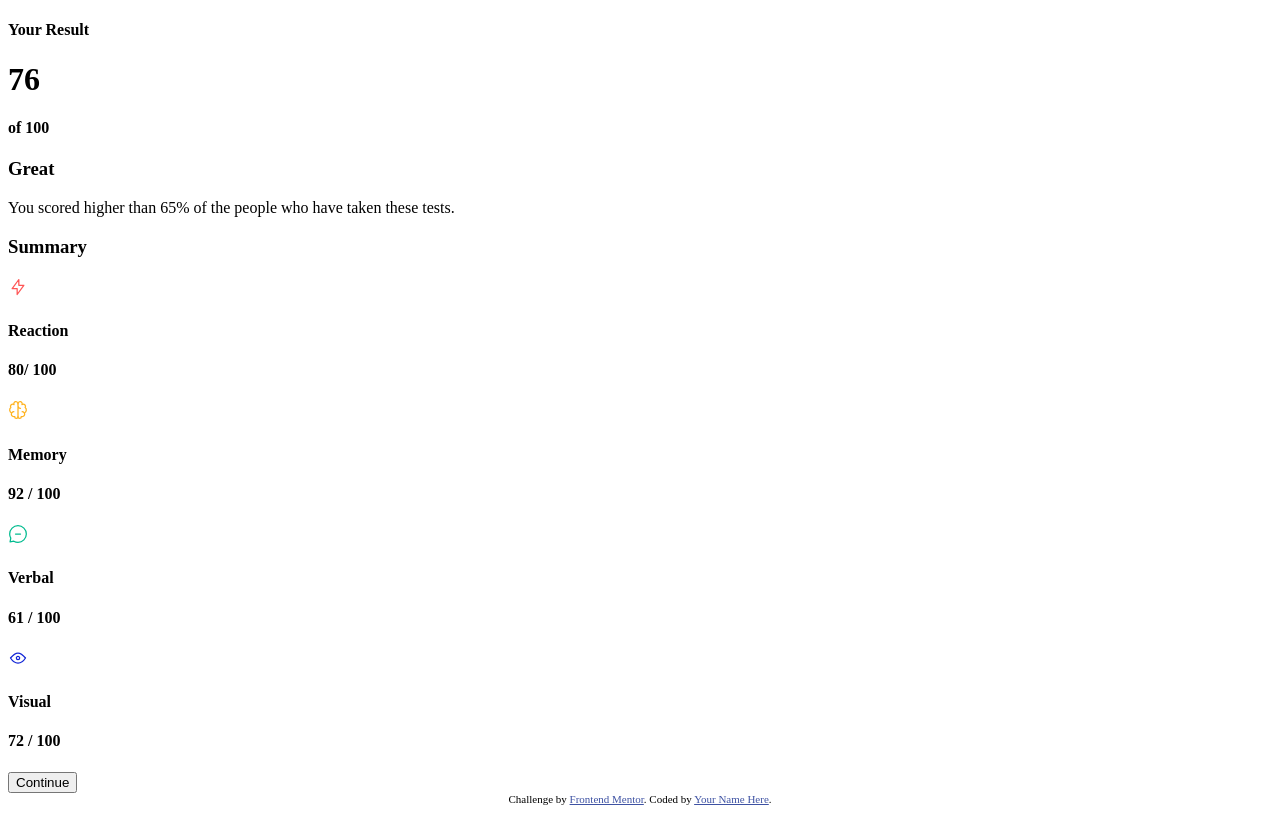
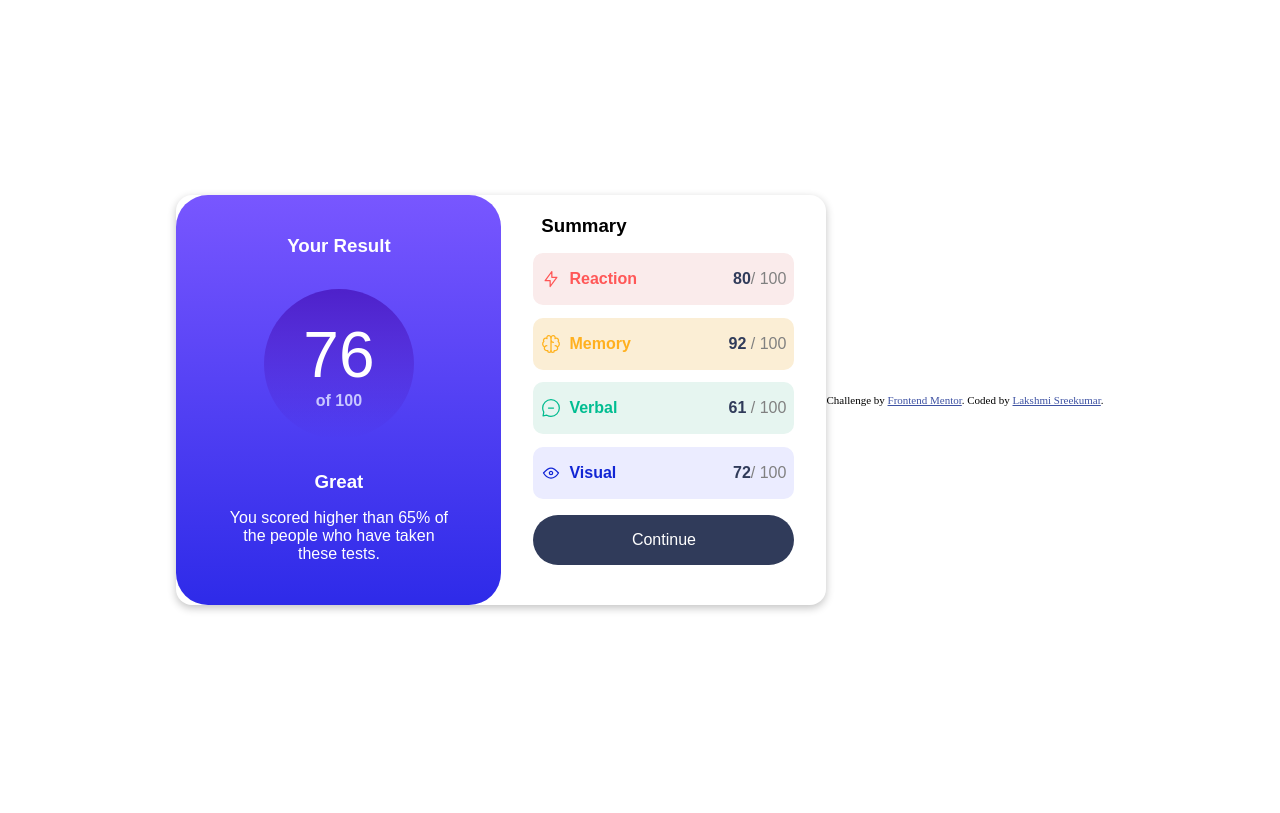
Before and after one commit to Lux-sree/learning-flexbox, a plain HTML site: page index.html in a window 1280 px wide. Drawn offline with Linux system fonts and the light colour scheme.

Commit message:
compleated

```diff
--- a/index.html
+++ b/index.html
@@ -15,49 +15,59 @@
   </style>
 </head>
 <body>
+  <div class="fullb">
   <div id="box1">
 
- <h4> Your Result</h4>
+ <h3> Your Result</h3>
    <div class="round">
     <h1>76</h1>
     <h4>of 100</h4>
    </div>
    <div class="statement">
     <h3> Great</h3>
-    <p> You scored higher than 65% of the people who have taken these tests.</p>
+    <p> You scored higher than 65% of <br>the people who have taken <br>these tests.</p>
      </div>
   </div>
   <div id="box2">
   <h3>Summary</h3>
-  <div class="column">
-<div class="b1">
-  <img src="assets/images/icon-reaction.svg" alt="reactn">
-  <h4>Reaction</h4>
-  <h4> 80/ 100</h4>
+  <div class="rows">
+<div class="ba">
+  <div class="b">
+ <img src="assets/images/icon-reaction.svg" alt="reactn">
+  <b>Reaction</b>
+  </div>
+  <p> <b>80</b>/ 100</p>
 </div>
-<div class="b2">
+<div class="ba">
+  <div class="b">
   <img src="assets/images/icon-memory.svg" alt="memory">
-  <h4> Memory</h4>
-  <h4> 92 / 100</h4>
+  <b> Memory</b>
+  </div>
+  <p><b> 92 </b>/ 100</p>
 </div>
-<div class="b3">
+<div class="ba">
+  <div class="b">
   <img src="assets/images/icon-verbal.svg" alt="verbal">
-  <h4> Verbal</h4>
-  <h4> 61 / 100</h4>
+  <b> Verbal</b>
+  </div>
+  <p><b>61 </b>/ 100</p>
 </div>
-<div class="b4">
+<div class="ba">
+  <div class="b">
   <img src="assets/images/icon-visual.svg" alt="visual">
-  <h4>Visual</h4>
-  <h4>72 / 100</h4>
+  <b>Visual</b>
+  </div>
+  <p><b>72</b>/ 100</p>
 </div>
 </div>
 
 <button> Continue</button>
   </div>
+</div>
 
-  <div class="attribution">
-    Challenge by <a href="https://www.frontendmentor.io?ref=challenge" target="_blank">Frontend Mentor</a>.
-    Coded by <a href="#">Your Name Here</a>.
-  </div>
+<div class="attribution">
+  Challenge by <a href="https://www.frontendmentor.io?ref=challenge" target="_blank">Frontend Mentor</a>.
+  Coded by <a href="#">Lakshmi Sreekumar</a>.
+</div>
 </body>
 </html>
--- a/style.css
+++ b/style.css
@@ -0,0 +1,137 @@
+*{
+    margin:0;
+    padding:0;
+    box-sizing: border-box;
+
+
+}
+*,*::after,*::before{
+     box-sizing: inherit;
+}
+body{
+    display: flex;
+    justify-content: center;
+    align-items: center;
+    flex-direction: row;
+    min-height: 100vh;
+}
+.fullb{
+    display:flex;
+    justify-content:space-between;
+    background-color:  hsl(0, 0%, 100%) ;
+    box-shadow: rgba(0, 0, 0, 0.24) 0px 3px 8px;
+    border-radius:1rem;
+    font-family: 'Hanken Grotesk', sans-serif;
+    width: 650px;
+
+}
+#box1{
+    background:linear-gradient(
+        to bottom,
+        hsl(252, 100%, 67%),
+        hsl(241, 81%, 54%));
+    color: hsl(0, 0%, 100%);
+    border-radius:2rem;
+    text-align:center;
+    width:50%;
+    padding:2.5rem 2rem;
+    display:flex;
+    flex-direction: column;
+    align-items: center;
+    gap:2rem;
+}
+#box2{
+    text-align:center;
+    width:650px;
+    border-radius:2rem;
+}
+#box1 h1{
+  font-weight: 500;
+  font-size:4rem;
+}
+
+#box1 h4 h3{
+    color: hsl(241, 100%, 89%);
+}
+.round{
+   width:150px;
+   height:150px;
+   border-radius:50%;
+  background:linear-gradient(
+    to bottom,
+    hsla(256, 72%, 46%, 1),
+    hsla(241, 72%, 46%, 0));
+    text-align: center;
+    display:flex;
+    flex-direction: column;
+    align-items:center;
+    justify-content: center;
+}
+.round h4{
+    color: hsl(241, 100%, 89%);
+}
+.statement{
+    display:flex;
+    flex-direction: column;
+    gap: 1rem;
+}
+#box2{
+    width:50%;
+    padding:2.5rem 2rem;
+    display:flex;
+    flex-direction: column;
+    gap:1rem;
+}
+#box2 h3{
+    color:black;
+    font-weight: 700;
+    margin-left: -160px;
+    margin-top: -20px;
+}
+.rows{
+    display: flex;
+    flex-direction: column;
+    gap:0.8rem;
+
+}
+.ba{
+    border-radius: 10px;
+    display: flex;
+    align-items: center;
+    justify-content: space-between;
+    padding: 1rem 0.5rem;
+}
+.ba:nth-child(1) .b{color: hsl(0, 100%, 67%);}
+.ba:nth-child(2) .b{color:hsl(39, 100%, 56%) ;}
+.ba:nth-child(3) .b{color: hsl(166, 100%, 37%) ;}
+.ba:nth-child(4) .b{color: hsl(234, 85%, 45%);}
+
+.ba:nth-child(1) {background-color: hsl(0, 60%, 95%);}
+.ba:nth-child(2) {background-color:hsl(40, 83%, 91%); }
+.ba:nth-child(3) {background-color:hsl(161, 42%, 93%)  ;}
+.ba:nth-child(4) {background-color:hsl(235, 100%, 96%) ;}
+
+.b{
+    display:flex;
+    align-items: center;
+    gap:0.5rem;
+}
+.ba p{color: gray;}
+.ba p b{color:hsl(224, 30%, 27%);}
+
+button{
+    margin-top: auto;
+    padding: 1rem;
+    border:none;
+    border-radius: 2rem;
+    background-color: hsl(224, 30%, 27%);
+    cursor:pointer;
+    font-size: 1rem;
+    color: white;
+}
+button:hover{
+     background:linear-gradient(
+        to bottom,
+        hsl(252, 100%, 67%),
+        hsl(241, 81%, 54%));;
+}
```
